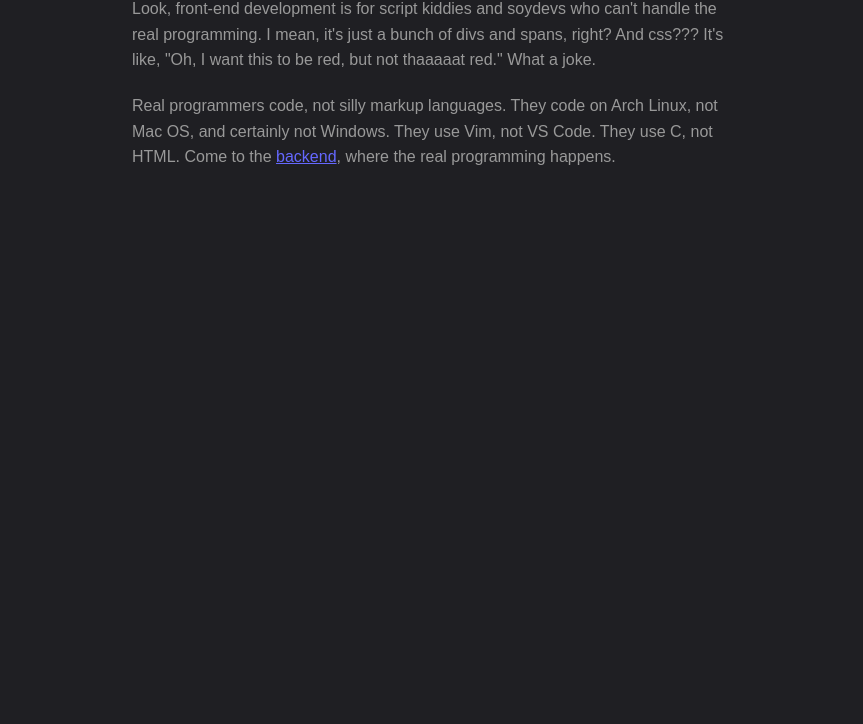
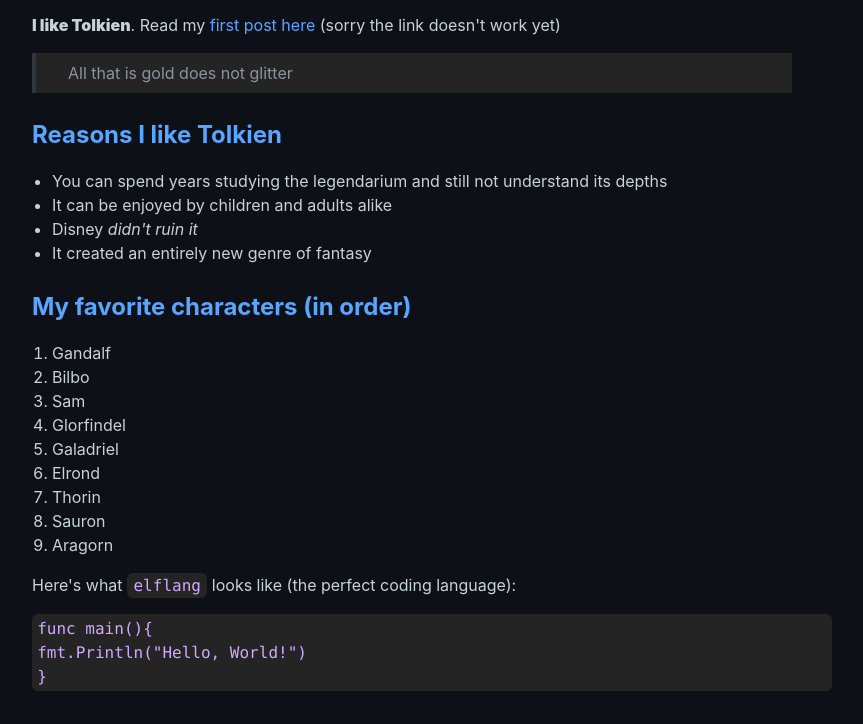
Before and after one commit to daliduraku/public, a plain HTML site: page index.html in a window 1280 px wide. Shown: the part 95-819 px from the top of the page, without its empty margins (208-1071 px from the left). Drawn offline with Linux system fonts and the light colour scheme.

Commit message:
Had palced my files and contents in the wrong file

```diff
--- /dev/null
+++ b/index.css
@@ -0,0 +1,93 @@
+body {
+    background-color: #0d1117;
+    color: #c9d1d9;
+    font-family: -apple-system, BlinkMacSystemFont, "Segoe UI", Helvetica, Arial, sans-serif, "Apple Color Emoji", "Segoe UI Emoji";
+    line-height: 1.5;
+    margin: 0;
+    padding: 20px;
+    max-width: 800px;
+    margin-left: auto;
+    margin-right: auto;
+}
+
+b {
+    font-weight: 900;
+}
+
+h1,
+h2,
+h3,
+h4,
+h5,
+h6 {
+    color: #58a6ff;
+    margin-top: 24px;
+    margin-bottom: 16px;
+}
+
+h1 {
+    font-size: 2em;
+}
+
+h2 {
+    font-size: 1.5em;
+}
+
+h3 {
+    font-size: 1.17em;
+}
+
+h4,
+h5,
+h6 {
+    font-size: 1em;
+}
+
+a {
+    color: #58a6ff;
+    text-decoration: none;
+}
+
+a:hover {
+    text-decoration: underline;
+}
+
+ul,
+ol {
+    padding-left: 20px;
+}
+
+code {
+    background-color: #242424;
+    border-radius: 6px;
+    color: #d2a8ff;
+    padding: 0.2em 0.4em;
+    font-family: SFMono-Regular, Consolas, "Liberation Mono", Menlo, monospace;
+}
+
+pre code {
+    padding: 0;
+}
+
+pre {
+    background-color: #242424;
+    border-radius: 6px;
+    padding: 0.2em 0.4em;
+}
+
+blockquote {
+    background-color: #242424;
+    border-left: 4px solid #30363d;
+    padding-left: 2em;
+    margin-left: 0;
+    padding-top: 0.5em;
+    padding-bottom: 0.5em;
+    padding-right: 0.5em;
+    color: #8b949e;
+}
+
+img {
+    max-width: 100%;
+    height: auto;
+    border-radius: 6px;
+}
--- a/index.html
+++ b/index.html
@@ -1,20 +1,20 @@
+<!DOCTYPE html>
 <html>
+
 <head>
-    <title>Why Frontend Development Sucks</title>
-    <link rel="stylesheet" href="styles.css">
+    <meta charset="utf-8">
+    <meta name="viewport" content="width=device-width, initial-scale=1">
+    <title> Tolkien Fan Club </title>
+    <link href="/index.css" rel="stylesheet">
 </head>
+
 <body>
-    <h1>Front-end Development is the Worst</h1>
-    <p>
-        Look, front-end development is for script kiddies and soydevs who can't handle the real programming. I mean,
-        it's just a bunch of divs and spans, right? And css??? It's like, "Oh, I want this to be red, but not thaaaaat
-        red." What a joke.
-    </p>
-    <p>
-        Real programmers code, not silly markup languages. They code on Arch Linux, not Mac OS, and certainly not
-        Windows. They use Vim, not VS Code. They use C, not HTML. Come to the
-        <a href="https://www.boot.dev">backend</a>, where the real programming
-        happens.
-    </p>
+    <article>
+        <div><h1>Tolkien Fan Club</h1><p><b>I like Tolkien</b>. Read my <a href="/majesty">first post here</a> (sorry the link doesn't work yet)</p><blockquote>All that is gold does not glitter</blockquote><h2>Reasons I like Tolkien</h2><ul><li>You can spend years studying the legendarium and still not understand its depths</li><li>It can be enjoyed by children and adults alike</li><li>Disney <i>didn't ruin it</i></li><li>It created an entirely new genre of fantasy</li></ul><h2>My favorite characters (in order)</h2><ol><li>Gandalf</li><li>Bilbo</li><li>Sam</li><li>Glorfindel</li><li>Galadriel</li><li>Elrond</li><li>Thorin</li><li>Sauron</li><li>Aragorn</li></ol><p>Here's what <code>elflang</code> looks like (the perfect coding language):</p><pre><code>func main(){
+fmt.Println("Hello, World!")
+}
+</code></pre></div>
+    </article>
 </body>
+
 </html>
```
Also changed, not shown: 2 other files.
